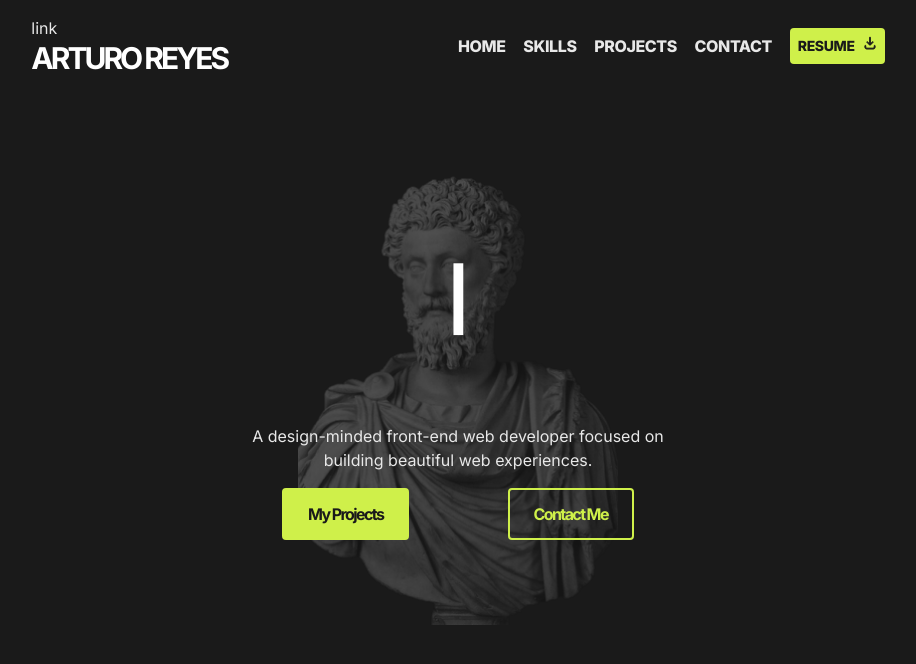
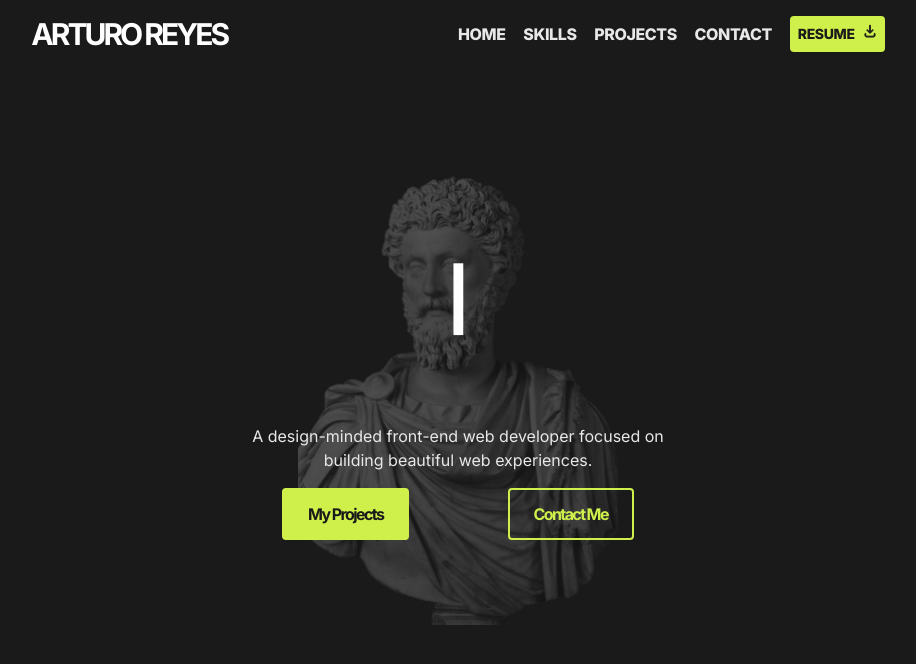
Before and after one commit to ArturReyes/portfolio, a Next.js app: page / in a window 1280 px wide. Shown: the top 664 px of the page, without its empty margins (182-1098 px from the left). Built offline with nearby package versions, Linux system fonts and the light colour scheme.

Commit message:
typo in heading fix

```diff
--- a/components/Navbar.tsx
+++ b/components/Navbar.tsx
@@ -29,8 +29,7 @@ const Navbar = () => {
           </button>
       <div className={`${!showNav && 'hidden'} w-full h-screen md:h-fit lg:w-5/6 xl:w-2/3 md:flex justify-between items-stretch content-center`}>
         <div className='hidden md:block'>
-          link
-            <SecondaryHeading text='Arturo Reyes' />
+            < SecondaryHeading text='Arturo Reyes' />
         </div>
         <div>
         </div>
```
